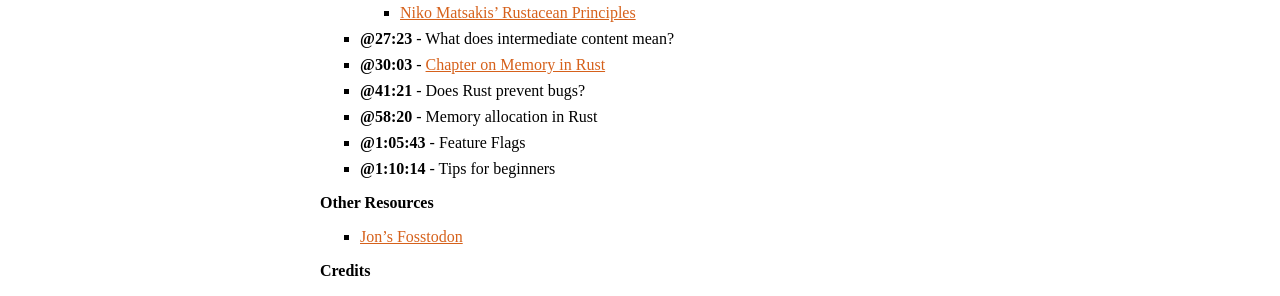
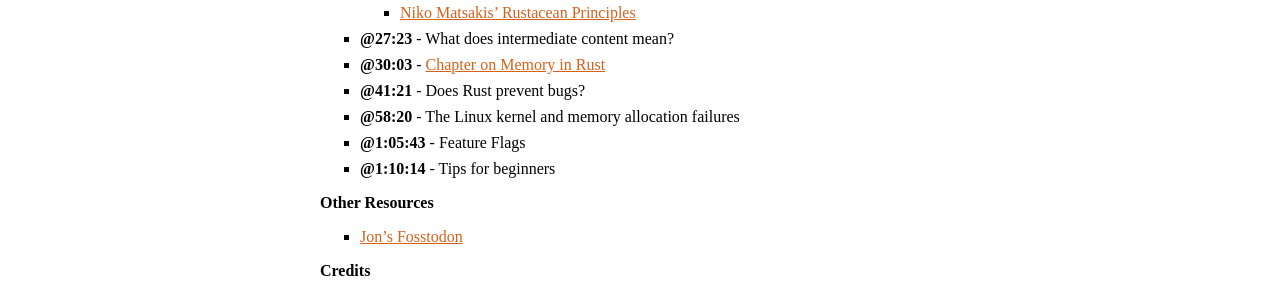
Before and after one commit to rustacean-station/rustacean-station.org, a Jekyll site: the page built from _episodes/038-jon-gjengset.md, in a window 1280 px wide. Shown: the part 1036-1332 px from the top of the page. Built offline with Jekyll 4.4.1, drawn with Linux system fonts in a browser that asks for light colours.

Commit message:
Update _episodes/038-jon-gjengset.md

```diff
--- a/_episodes/038-jon-gjengset.md
+++ b/_episodes/038-jon-gjengset.md
@@ -27,7 +27,7 @@ Rustacean Station is a community project; get in touch with us if you'd like to
 - [@27:23] - What does intermediate content mean?
 - [@30:03] - [Chapter on Memory in Rust](https://nostarch.com/download/samples/RustforRustaceans_Ch2new.pdf)
 - [@41:21] - Does Rust prevent bugs?
-- [@58:20] - Memory allocation in Rust
+- [@58:20] - The Linux kernel and memory allocation failures
 - [@1:05:43] - Feature Flags
 - [@1:10:14] - Tips for beginners
 
```
